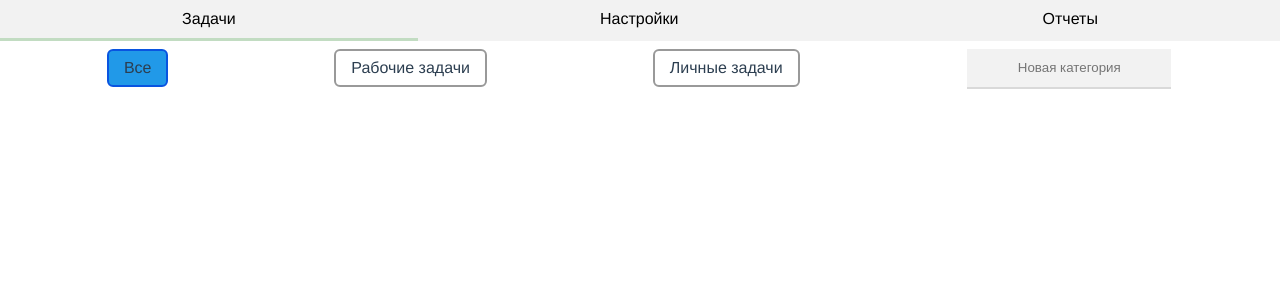
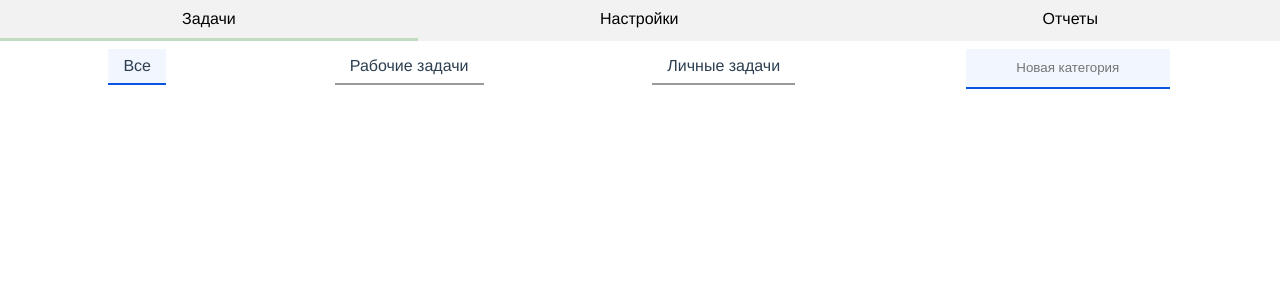
Before and after one commit to sergeantO/ToDomodoro, a Vue app: page /#/ in a window 1280 px wide. Shown: the top 300 px of the page. Built offline with nearby package versions, Linux system fonts and the light colour scheme.

Commit message:
минорные изменния верстки

```diff
--- a/src/components/taskList.vue
+++ b/src/components/taskList.vue
@@ -2,8 +2,13 @@
 transition(name='bounce')
   section.tasks
     div.row.wrap
-      div.tasksTypes(v-for='cat in categories')
-        input(type='radio', :id='cat.alias', :value='cat.alias', v-model='selectedTasksType')
+      div.tasksTypes(v-for='cat in categories' )
+        input(
+          type='radio'
+          :id='cat.alias'
+          :value='cat.alias'
+          v-model='selectedTasksType'
+        )
         label(:for='cat.alias') {{ cat.category }}
       div.tasksTypes
         input.input-group-field(
@@ -82,11 +87,10 @@ export default {
   },
   methods: {
     addCategory () {
-      this.categories.push(
-        {
-          category: this.newCategory,
-          alias: this.rus_to_latin(this.newCategory)
-        })
+      this.categories.push({
+        category: this.newCategory,
+        alias: this.rus_to_latin(this.newCategory)
+      })
       this.newCategory = ''
       localStorage.setItem('categories', JSON.stringify(this.categories))
     },
@@ -149,8 +153,7 @@ export default {
     cursor: pointer;
     padding: 0px 15px;
     line-height: 34px;
-    border: 2px solid #999;
-    border-radius: 6px;
+    border-bottom: 2px solid #999;
     user-select: none;
   }
   input[type=radio] {
@@ -158,8 +161,8 @@ export default {
   }
 
   input[type=radio]:checked + label {
-    background: #2199e8;
-    border: 2px solid #0954e0;
+    background-color: rgba(#0954e0,0.05);
+    border-bottom: 2px solid #0954e0;
   }
 
   label:hover {
@@ -173,9 +176,9 @@ export default {
 }
 .input-group-field{
   text-align: center;
-  background-color: rgba(0,0,0,0.05);
+  background-color: rgba(#0954e0,0.05);
   border:none;
-  border-bottom: 2px solid rgba(0,0,0,0.1);
+  border-bottom: 2px solid #0954e0;
   padding: .85em 1em;
   margin: 0 2px;
   flex-grow: 1;
```
